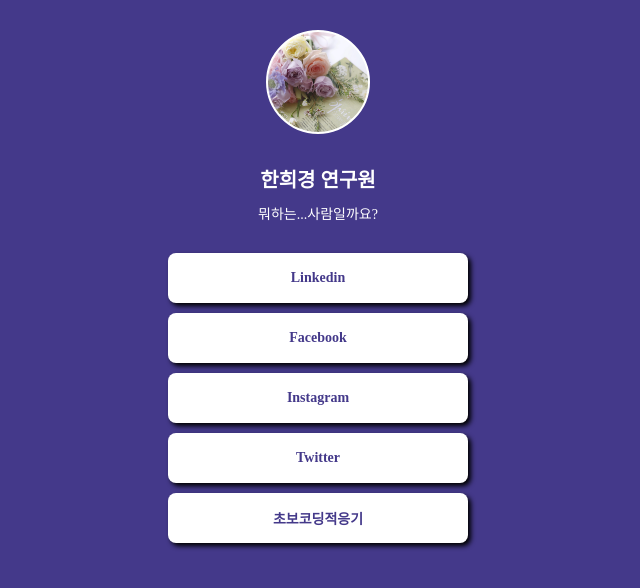
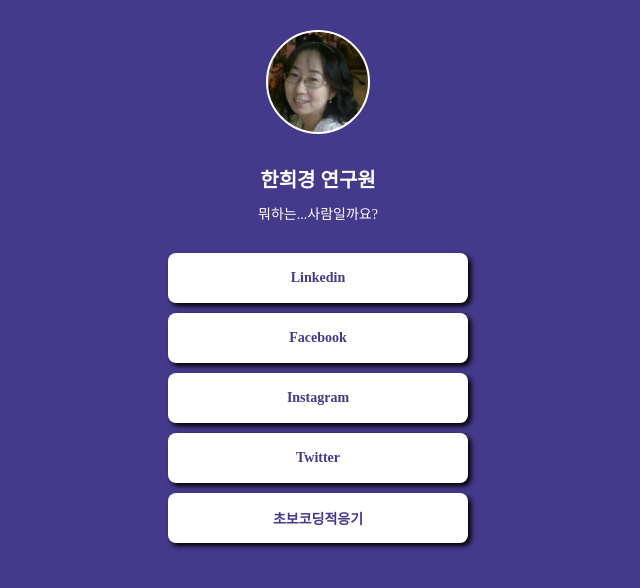
Before and after one commit to winsca-Han/mypage, a plain HTML site: page index.html in a window 1280 px wide. Shown: the whole page, without its empty margins (322-962 px from the left). Drawn offline with Linux system fonts and the light colour scheme; a web font is replaced by a local one.

Commit message:
Update index.html

```diff
--- a/index.html
+++ b/index.html
@@ -23,7 +23,7 @@
                 height: 100px;
                 border-radius: 100%;
                 border: 2px solid white;
-                background-image: url('8C2F03FE-BBFF-4430-A916-2E9A6F5A439A_1_105_c.jpeg');
+                background-image: url('hhk.JPG');
                 background-position: center;
                 background-size: cover;
             }
```
